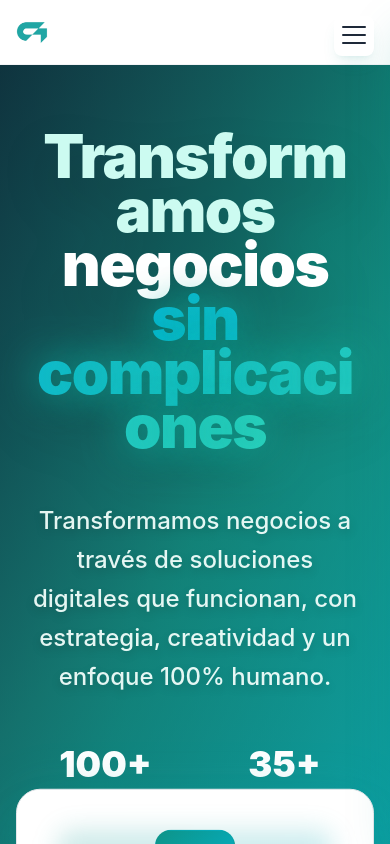
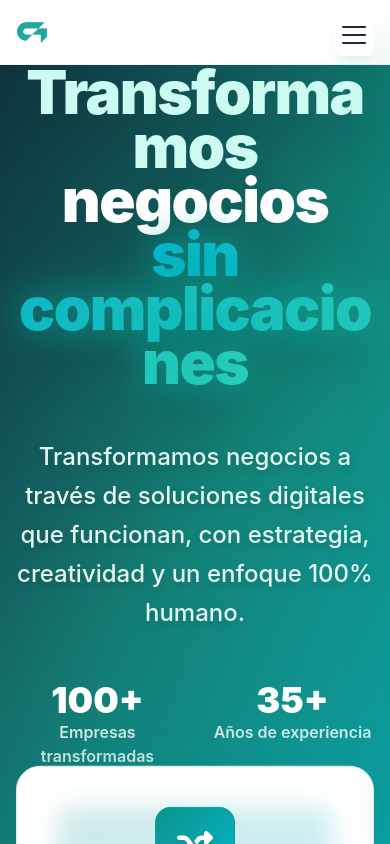
Before and after one commit to Galaga-Agency/galaga-agency-web, a Next.js app: page / in a window 390 px wide. Shown: the top 844 px of the page. Built offline with nearby package versions, Linux system fonts and the light colour scheme; a web font is replaced by a local one.

Commit message:
service section okay

```diff
--- a/app/globals.css
+++ b/app/globals.css
@@ -149,34 +149,57 @@ h6 {
   outline: none;
 }
 
-/* Section utility */
-.section-container {
-  width: 100%;
-  max-width: 80rem; /* 1280px */
-  margin-inline: auto;
-  padding-inline: 1rem;
-  padding-block: 4rem;
+/* Break out of section padding utility */
+.break-section {
+  margin-left: calc(-1 * clamp(1rem, 5vw, 4rem));
+  margin-right: calc(-1 * clamp(1rem, 5vw, 4rem));
 }
 
-@media (min-width: 640px) {
-  .section {
-    padding-inline: 1.5rem;
-    padding-block: 5rem;
-  }
+/* Typography Classes */
+.hero-title {
+  font-size: clamp(3rem, 8vw, 8rem);
+  font-weight: 900;
+  line-height: 0.9;
+  letter-spacing: -0.025em;
 }
 
-@media (min-width: 768px) {
-  .section {
-    padding-inline: 2rem;
-    padding-block: 6rem;
-  }
+.section-title {
+  font-size: clamp(2.5rem, 6vw, 4.5rem);
+  font-weight: 700;
+  line-height: 1.1;
+  letter-spacing: -0.025em;
 }
 
-@media (min-width: 1024px) {
-  .section {
-    padding-inline: 3rem;
-    padding-block: 8rem;
-  }
+.secondary-title {
+  font-size: clamp(1.5rem, 4vw, 2.25rem);
+  font-weight: 600;
+  line-height: 1.2;
+}
+
+.text-large {
+  font-size: clamp(1.125rem, 2.5vw, 1.5rem);
+  line-height: 1.6;
+}
+
+.text-base {
+  font-size: clamp(1rem, 2vw, 1.125rem);
+  line-height: 1.7;
+}
+
+/* Section utility - using clamp for responsive padding, no max-width */
+.section {
+  width: 100%;
+  padding-left: clamp(1rem, 5vw, 4rem);
+  padding-right: clamp(1rem, 5vw, 4rem);
+  padding-top: clamp(4rem, 8vw, 8rem);
+  padding-bottom: clamp(4rem, 8vw, 8rem);
+}
+
+/* Container for content centering */
+.container {
+  width: clamp(280px, 90vw, 1280px);
+  margin-left: auto;
+  margin-right: auto;
 }
 
 .bg-hero-gradient {
```
